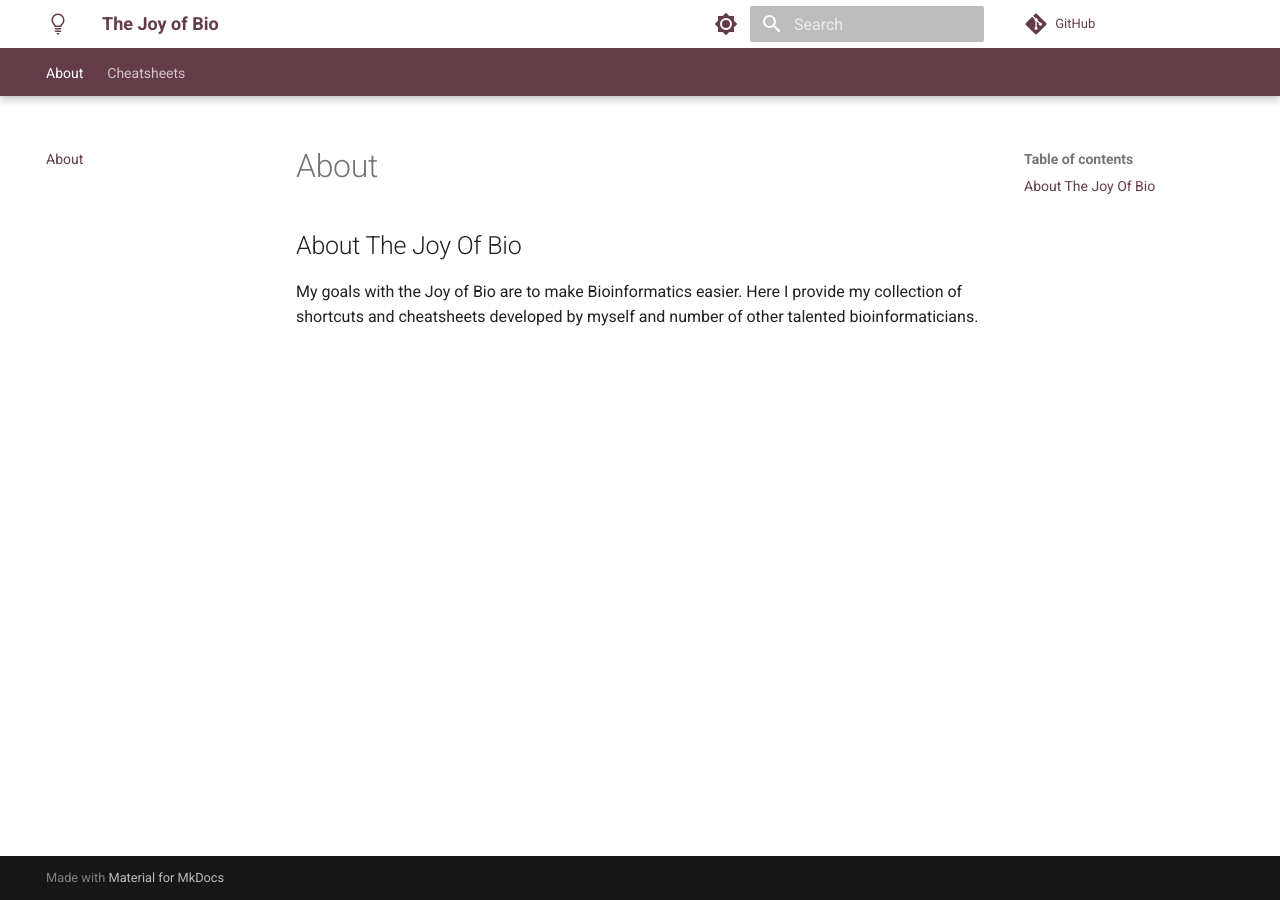
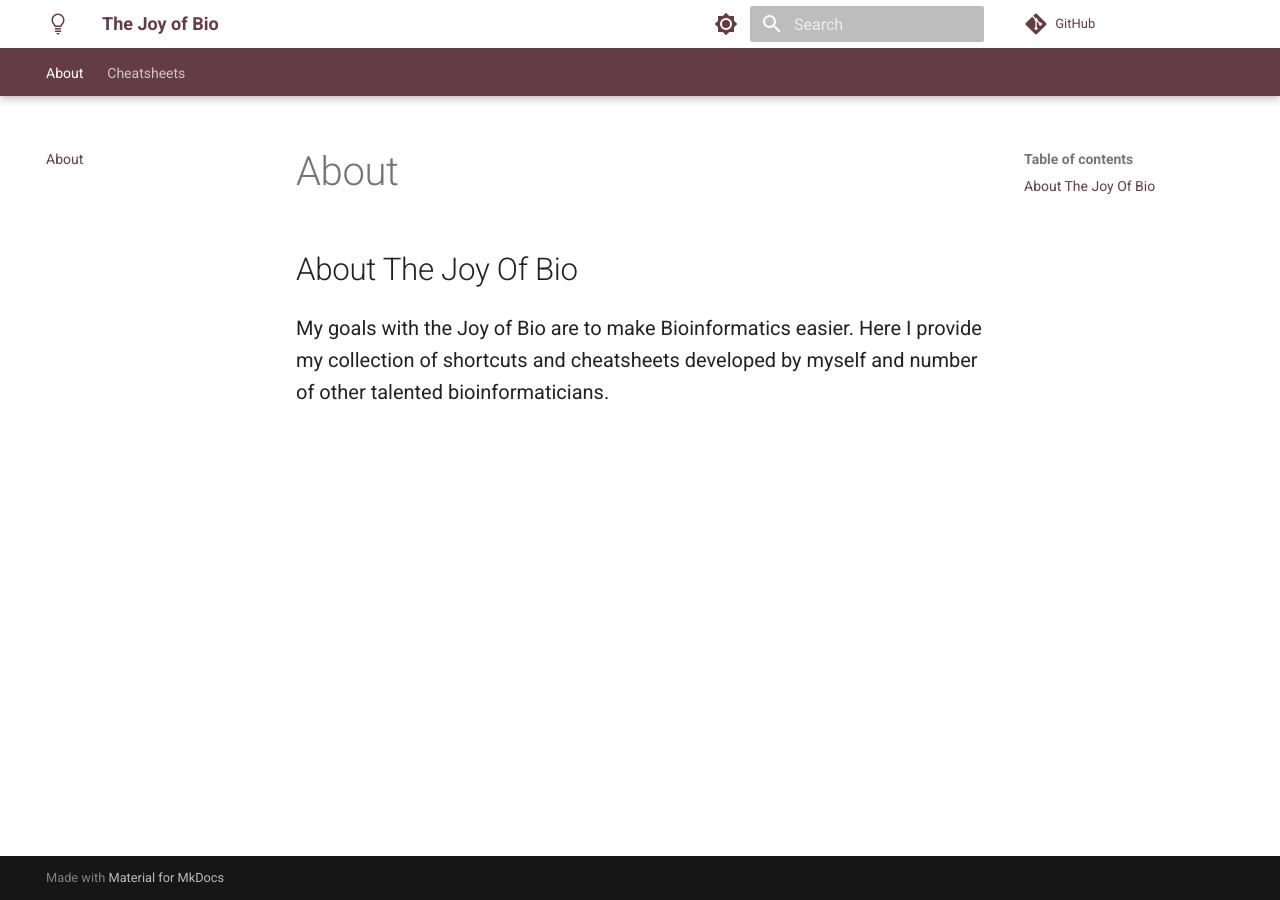
Before and after one commit to BioNomad/joy_of_bio, an MkDocs documentation site: the page built from docs/index.md, in a window 1280 px wide. Built offline with MkDocs 1.6.1 and Material for MkDocs 9.7.7, drawn with Linux system fonts in a browser that asks for light colours; comment, search, counter and statistics services are not loaded.

Commit message:
Update extra.css

```diff
--- a/docs/stylesheets/extra.css
+++ b/docs/stylesheets/extra.css
@@ -9,3 +9,6 @@
 @font-face {
     font-weight: bold;
 }
+.md-typeset {
+    font-size: 1rem;
+}
```
